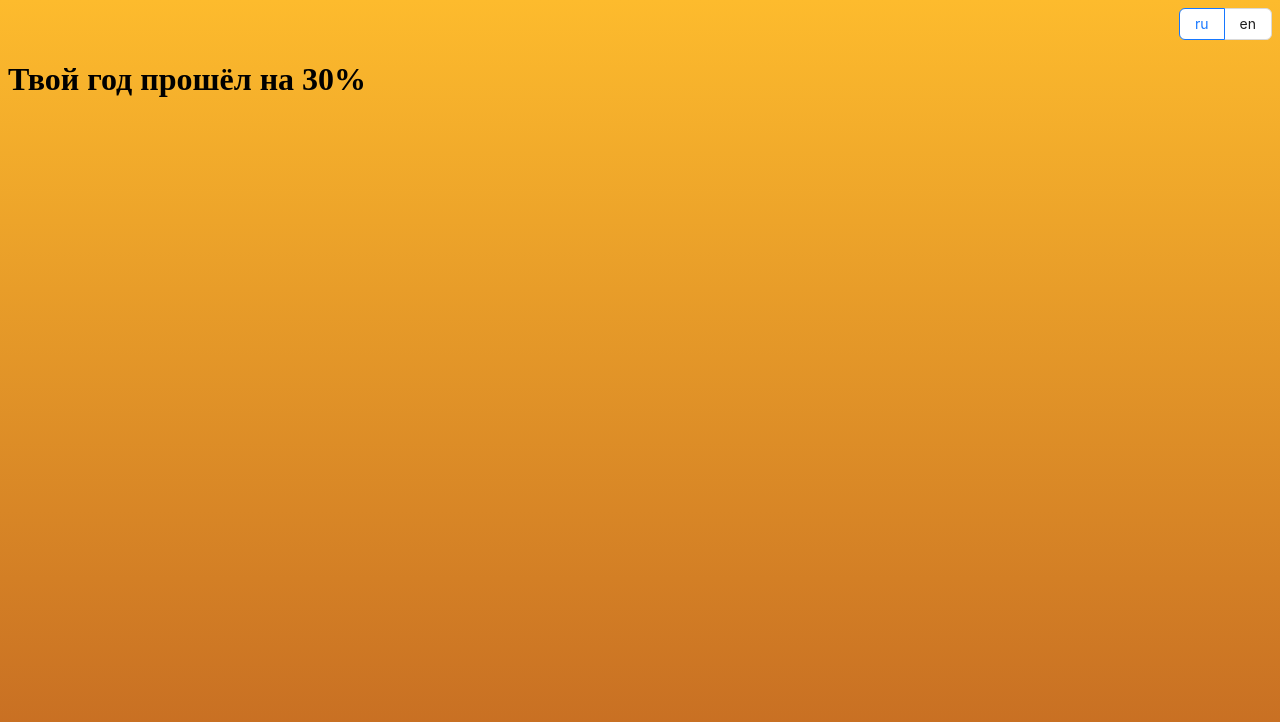
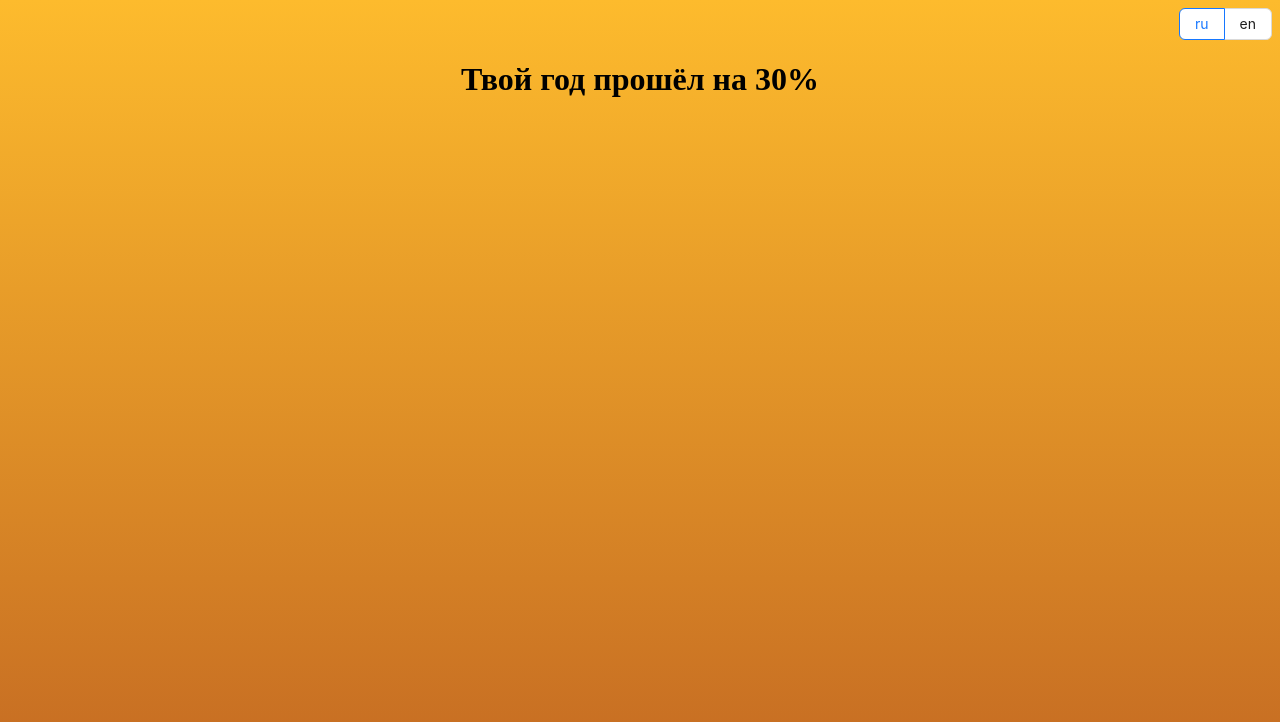
Before and after one commit to dmitryprogrammer/progress-year, a React (Vite) app: page / in a window 1280 px wide. Shown: the top 722 px of the page. Built offline with nearby package versions, Linux system fonts and the light colour scheme.

Commit message:
feat(progress-year-functional): basic styles for progress-year-container.

```diff
--- /dev/null
+++ b/src/assets/styles/blocks/progress-year-container.scss
@@ -0,0 +1,5 @@
+.progress-year-container {
+  display: flex;
+  flex-flow: row;
+  justify-content: center;
+}
--- a/src/assets/styles/index.scss
+++ b/src/assets/styles/index.scss
@@ -1,2 +1,3 @@
 @use "./main.scss";
 @use "./blocks/lang-switch.scss";
+@use "./blocks//progress-year-container.scss";
--- a/src/containers/progress-year/progress-year-container/progress-year-container.tsx
+++ b/src/containers/progress-year/progress-year-container/progress-year-container.tsx
@@ -2,7 +2,7 @@ import {ProgressYearTitle} from "../progress-year-title/progress-year-title";
 
 export function ProgressYearContainer() {
   return (
-    <div>
+    <div className="progress-year-container">
       <ProgressYearTitle />
     </div>
   );
```
